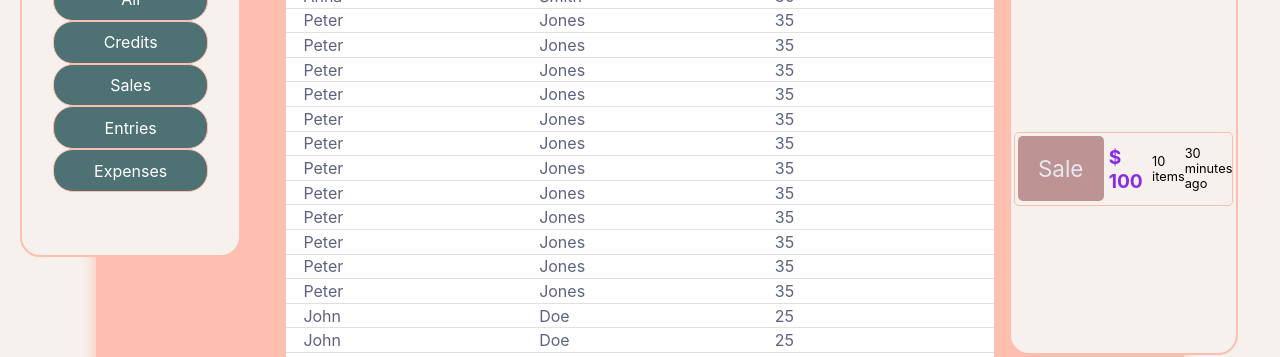
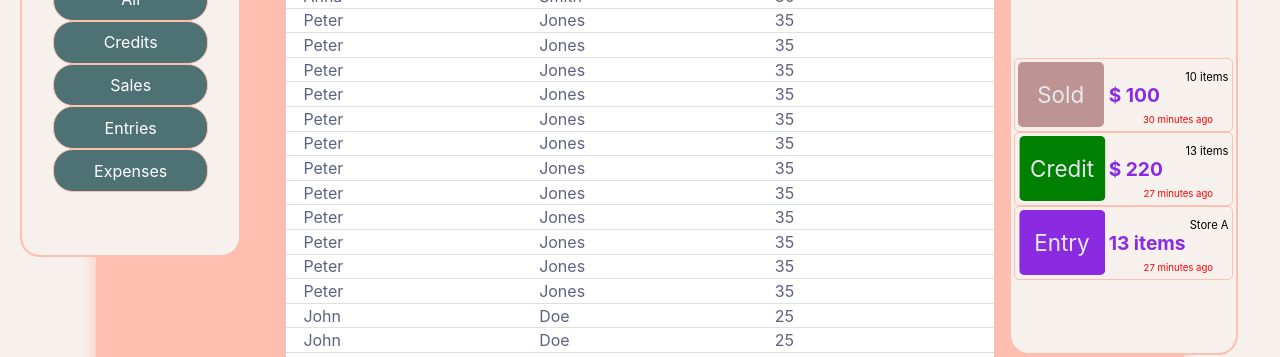
Before and after one commit to GedeonTS/counting-board, a React (Create React App) app: page / in a window 1280 px wide. Shown: the part 351-708 px from the top of the page. Built offline with nearby package versions, Linux system fonts and the light colour scheme.

Commit message:
Create Credit and Entry events

```diff
--- a/src/components/Dashboard.js
+++ b/src/components/Dashboard.js
@@ -49,14 +49,38 @@ function Dashboard() {
 
           <div className='event-container'>
             <div className='event-header'>
-              <p>Sale</p>
+              <p>Sold</p>
 
             </div>
             <div className='event-content'>
 
               <p className='event-amount'>$ 100</p>
-              <p>10 items</p>
-              <p>30 minutes ago</p>
+              <p className='event-quantity'>10 items</p>
+              <p className='time-laps'>30 minutes ago</p>
+            </div>
+          </div>
+
+          <div className='event-container'>
+            <div className='event-header event-header-credit'>
+              <p>Credit</p>
+
+            </div>
+            <div className='event-content'>
+              <p className='event-amount'>$ 220</p>
+              <p className='event-quantity'>13 items</p>
+              <p className='time-laps'>27 minutes ago</p>
+            </div>
+          </div>
+
+          <div className='event-container'>
+            <div className='event-header event-header-entry'>
+              <p>Entry</p>
+
+            </div>
+            <div className='event-content'>
+              <p className='event-amount'>13 items</p>
+              <p className='event-quantity'>Store A</p>
+              <p className='time-laps'>27 minutes ago</p>
             </div>
           </div>
         </div>
```
